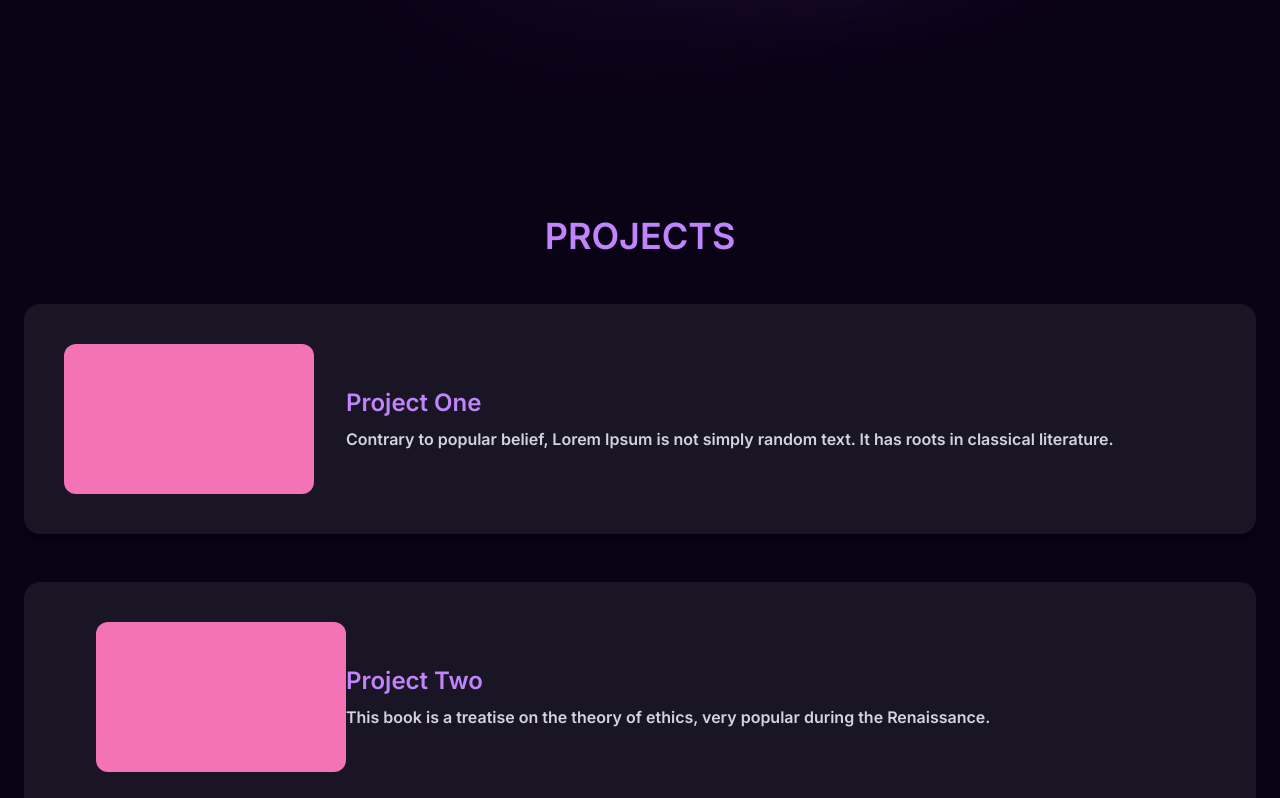
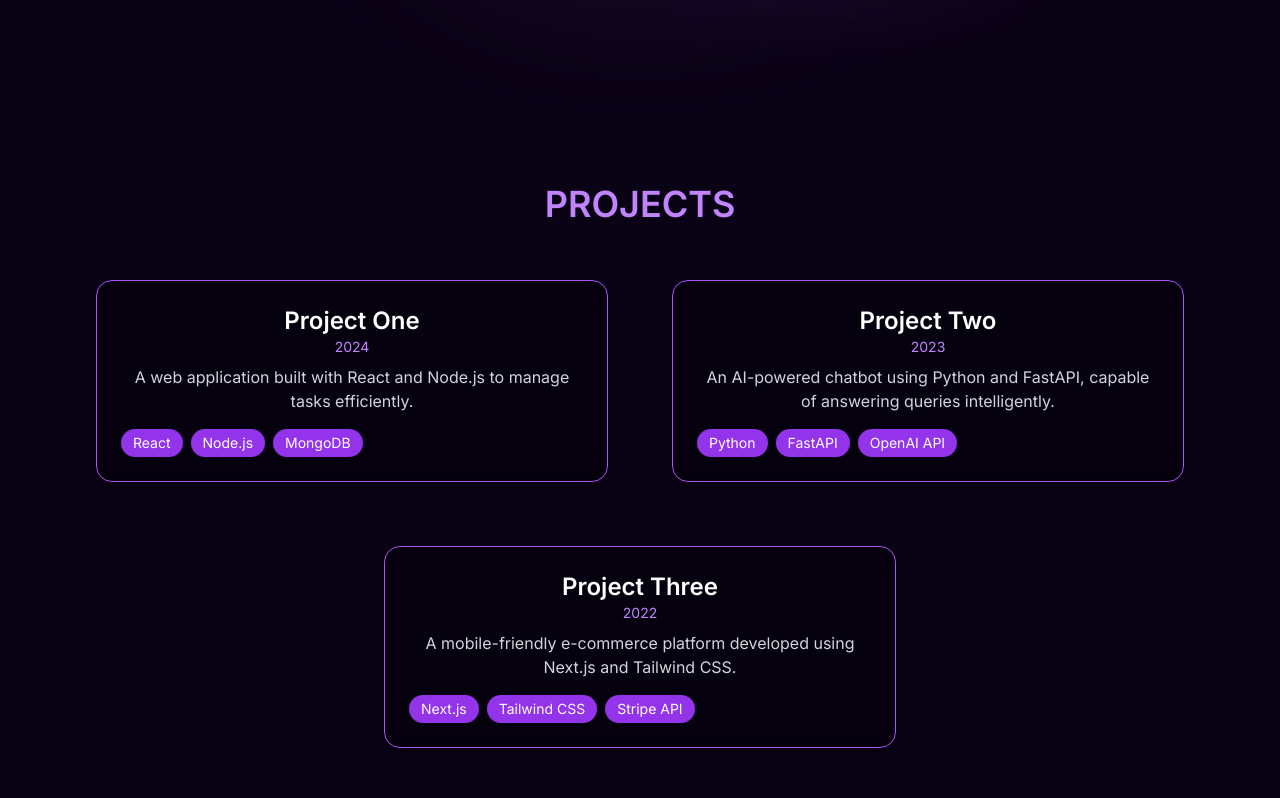
Before and after one commit to Priyanshu-96/Personal-Portfolio, a React (Vite) app in the folder portfolio-vite/: page / in a window 1280 px wide. Shown: the part 1480-2278 px from the top of the page. Built offline with nearby package versions, Linux system fonts and the light colour scheme.

Commit message:
Made Projects section and added parallax effect an 3D effects on cards using react tilt and framer motion

```diff
--- a/portfolio-vite/package.json
+++ b/portfolio-vite/package.json
@@ -14,12 +14,14 @@
     "framer-motion": "^12.4.10",
     "lucide-react": "^0.477.0",
     "react": "^19.0.0",
-    "react-dom": "^19.0.0"
+    "react-dom": "^19.0.0",
+    "swiper": "^11.2.5"
   },
   "devDependencies": {
     "@eslint/js": "^9.21.0",
     "@types/react": "^19.0.10",
     "@types/react-dom": "^19.0.4",
+    "@types/swiper": "^5.4.3",
     "@vitejs/plugin-react-swc": "^3.8.0",
     "autoprefixer": "^10.4.20",
     "eslint": "^9.21.0",
--- a/portfolio-vite/src/components/Project.tsx
+++ b/portfolio-vite/src/components/Project.tsx
@@ -1,59 +1,68 @@
+import { Tilt } from "react-tilt";
 import { motion } from "framer-motion";
 
 const projects = [
   {
-    id: 1,
     title: "Project One",
-    description:
-      "Contrary to popular belief, Lorem Ipsum is not simply random text. It has roots in classical literature.",
-    image: "", // Add project image URL
+    year: "2024",
+    description: "A web application built with React and Node.js to manage tasks efficiently.",
+    tech: ["React", "Node.js", "MongoDB"],
   },
   {
-    id: 2,
     title: "Project Two",
-    description:
-      "This book is a treatise on the theory of ethics, very popular during the Renaissance.",
-    image: "", // Add project image URL
+    year: "2023",
+    description: "An AI-powered chatbot using Python and FastAPI, capable of answering queries intelligently.",
+    tech: ["Python", "FastAPI", "OpenAI API"],
+  },
+  {
+    title: "Project Three",
+    year: "2022",
+    description: "A mobile-friendly e-commerce platform developed using Next.js and Tailwind CSS.",
+    tech: ["Next.js", "Tailwind CSS", "Stripe API"],
   },
 ];
 
-const Projects = () => {
+interface Project {
+  title: string;
+  year: string;
+  description: string;
+  tech: string[];
+}
+
+const ProjectCard = ({ project }: { project: Project }) => {
   return (
-    <section className="bg-[#0a0215] text-purple-400 font-semibold py-20">
-      <div className="container mx-auto px-6">
-        {/* Section Title */}
-        <h2 className="text-4xl font-bold text-center mb-12">PROJECTS</h2>
-
-        {/* Projects List */}
-        <div className="flex flex-col gap-12">
-          {projects.map((project, index) => (
-            <motion.div
-              key={project.id}
-              className={`flex flex-col md:flex-row items-center justify-between bg-[#1a1525] p-6 md:p-10 rounded-2xl shadow-lg w-full`}
-              initial={{ opacity: 0, y: 30 }}
-              animate={{ opacity: 1, y: 0 }}
-              transition={{ duration: 0.5, delay: index * 0.2 }}
-            >
-              {/* Image / Placeholder */}
-              <div
-                className={`w-[180px] h-[120px] md:w-[250px] md:h-[150px] bg-pink-400 rounded-xl ${
-                  index % 2 === 0 ? "md:mr-8" : "md:ml-8"
-                }`}
-              ></div>
-
-              {/* Project Info */}
-              <div className="flex-1 text-center md:text-left">
-                <h3 className="text-xl md:text-2xl font-bold mb-2">
-                  {project.title}
-                </h3>
-                <p className="text-gray-300">{project.description}</p>
-              </div>
-            </motion.div>
+    <Tilt tiltMaxAngleX={10} tiltMaxAngleY={10} perspective={1000} scale={1.05} transitionSpeed={500}>
+      <motion.div
+        className="bg-black/30 backdrop-blur-lg shadow-lg border border-purple-500 rounded-2xl p-6 m-4 max-w-lg"
+        whileHover={{ scale: 1.1 }}
+        whileTap={{ scale: 0.95 }}
+      >
+        <h3 className="text-2xl font-bold text-white">{project.title}</h3>
+        <p className="text-purple-400 text-sm">{project.year}</p>
+        <p className="text-gray-300 mt-2">{project.description}</p>
+        <div className="mt-4 flex flex-wrap gap-2">
+          {project.tech.map((tech, index) => (
+            <span key={index} className="bg-purple-600 text-white px-3 py-1 rounded-full text-sm">
+              {tech}
+            </span>
           ))}
         </div>
+      </motion.div>
+    </Tilt>
+  );
+};
+
+const ProjectsSection = () => {
+  return (
+    <section id="projects" className="text-center py-12">
+      <h2 className="text-4xl font-bold text-purple-400 mb-10">PROJECTS</h2>
+      <div className="flex flex-wrap justify-center gap-8">
+        {projects.map((project, index) => (
+          <ProjectCard key={index} project={project} />
+        ))}
       </div>
     </section>
   );
 };
 
-export default Projects;
+export default ProjectsSection;
```
Also changed, not shown: package.json (+7 -0 lines), 2 other files (tests, documents, lock files or other folders).
